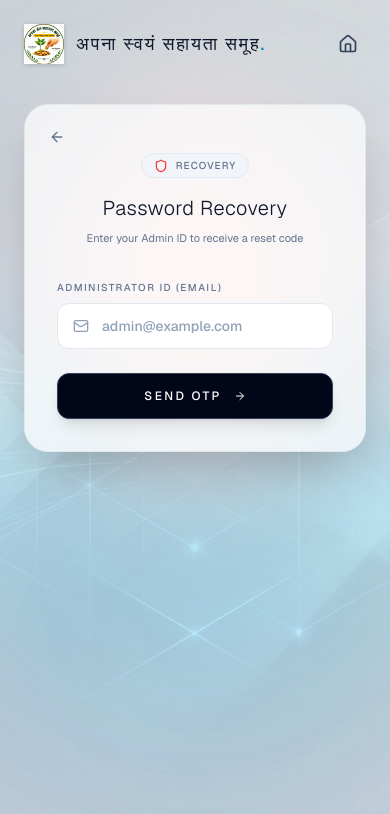
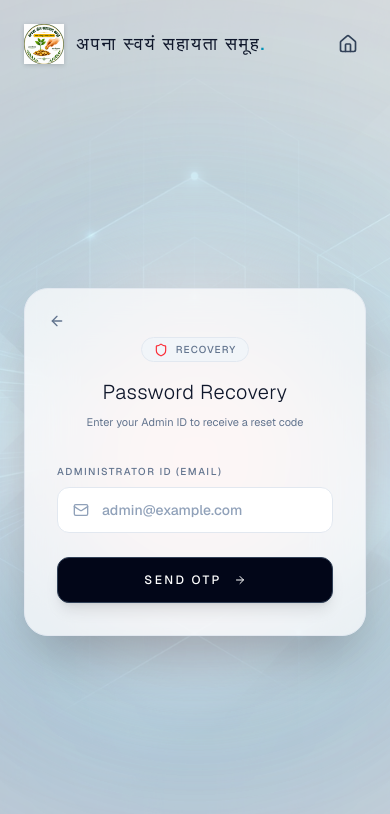
Before and after one commit to abhixyzq/RSSPP, a Next.js app: page /admin-login/forgot-password in a window 390 px wide. Shown: the top 814 px of the page. Built offline with nearby package versions, Linux system fonts and the light colour scheme.

Commit message:
Revert admin login and forgot password spacing back to centered

```diff
--- a/src/app/admin-login/forgot-password/page.tsx
+++ b/src/app/admin-login/forgot-password/page.tsx
@@ -90,7 +90,8 @@ export default function ForgotPasswordPage() {
         </div>
       </nav>
 
-      <main className="relative z-10 max-w-7xl mx-auto px-6 lg:px-12 flex-1 flex flex-col justify-start lg:justify-center pt-6 lg:pt-0 pb-8 lg:py-0 lg:min-h-0 w-full">
+      {/* Hero Section */}
+      <main className="relative z-10 max-w-7xl mx-auto px-6 lg:px-12 flex-1 flex flex-col justify-center py-8 lg:py-0 lg:min-h-0 w-full">
 
         {/* Centered Recovery Component */}
         <div className="relative w-full flex items-center justify-center">
--- a/src/app/admin-login/page.tsx
+++ b/src/app/admin-login/page.tsx
@@ -56,7 +56,8 @@ export default function AdminLoginPage() {
         </div>
       </nav>
 
-      <main className="relative z-10 max-w-7xl mx-auto px-6 lg:px-12 flex-1 flex flex-col justify-start lg:justify-center pt-6 lg:pt-0 pb-8 lg:py-0 lg:min-h-0 w-full">
+      {/* Hero Section */}
+      <main className="relative z-10 max-w-7xl mx-auto px-6 lg:px-12 flex-1 flex flex-col justify-center py-8 lg:py-0 lg:min-h-0 w-full">
 
         {/* Centered Admin Login Component */}
         <div className="relative w-full flex items-center justify-center">
```
